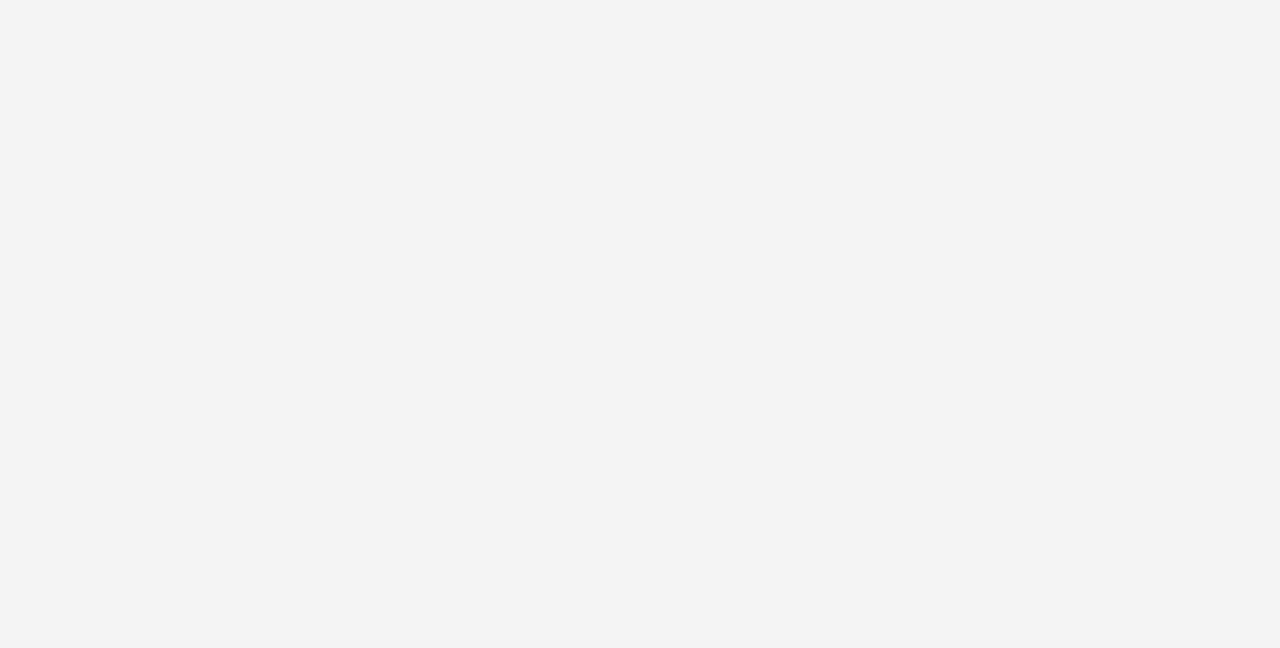
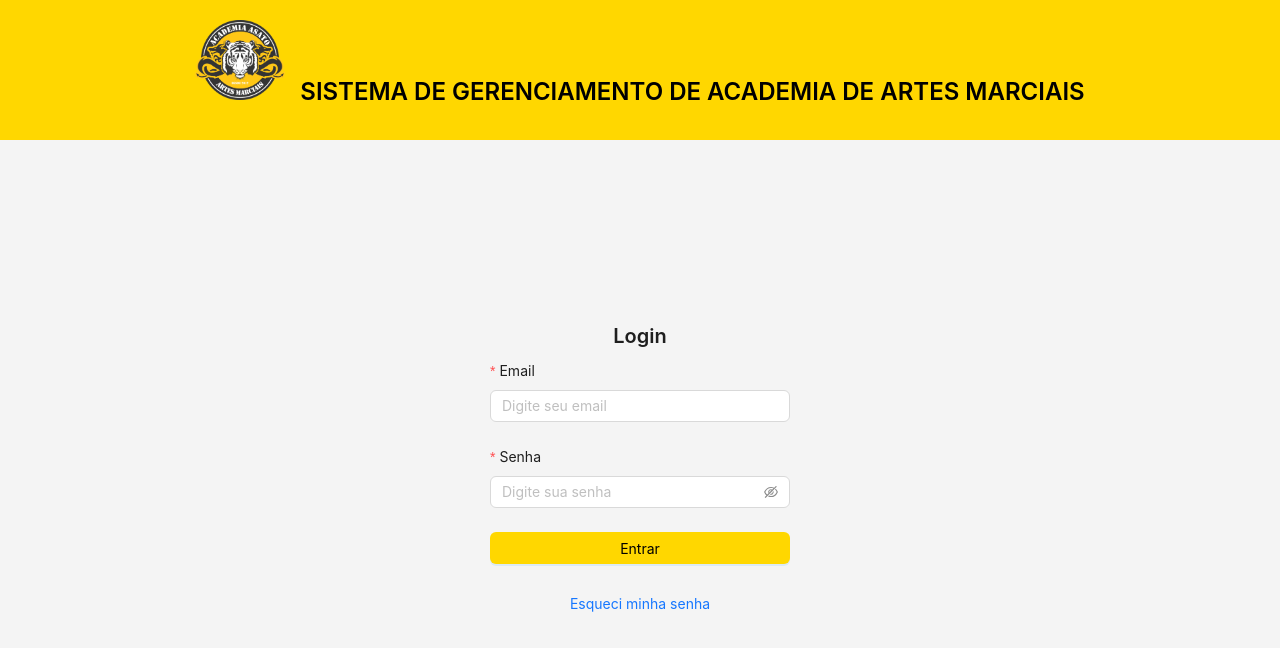
Before and after one commit to cesarfelipe5/sgaam-front, a React (Create React App) app: page /modalidades in a window 1280 px wide. Before the commit this address had no page. Shown: the top 648 px of the page. Built offline with nearby package versions, Linux system fonts and the light colour scheme.

Commit message:
Ajuste rota padrão

```diff
--- a/src/App.js
+++ b/src/App.js
@@ -18,6 +18,7 @@ function App() {
   return (
     <Router>
       <Routes>
+        <Route path="*" element={<Login />} />
         {token ? (
           <>
             <Route path="/main" element={<MainPage />} />
```
